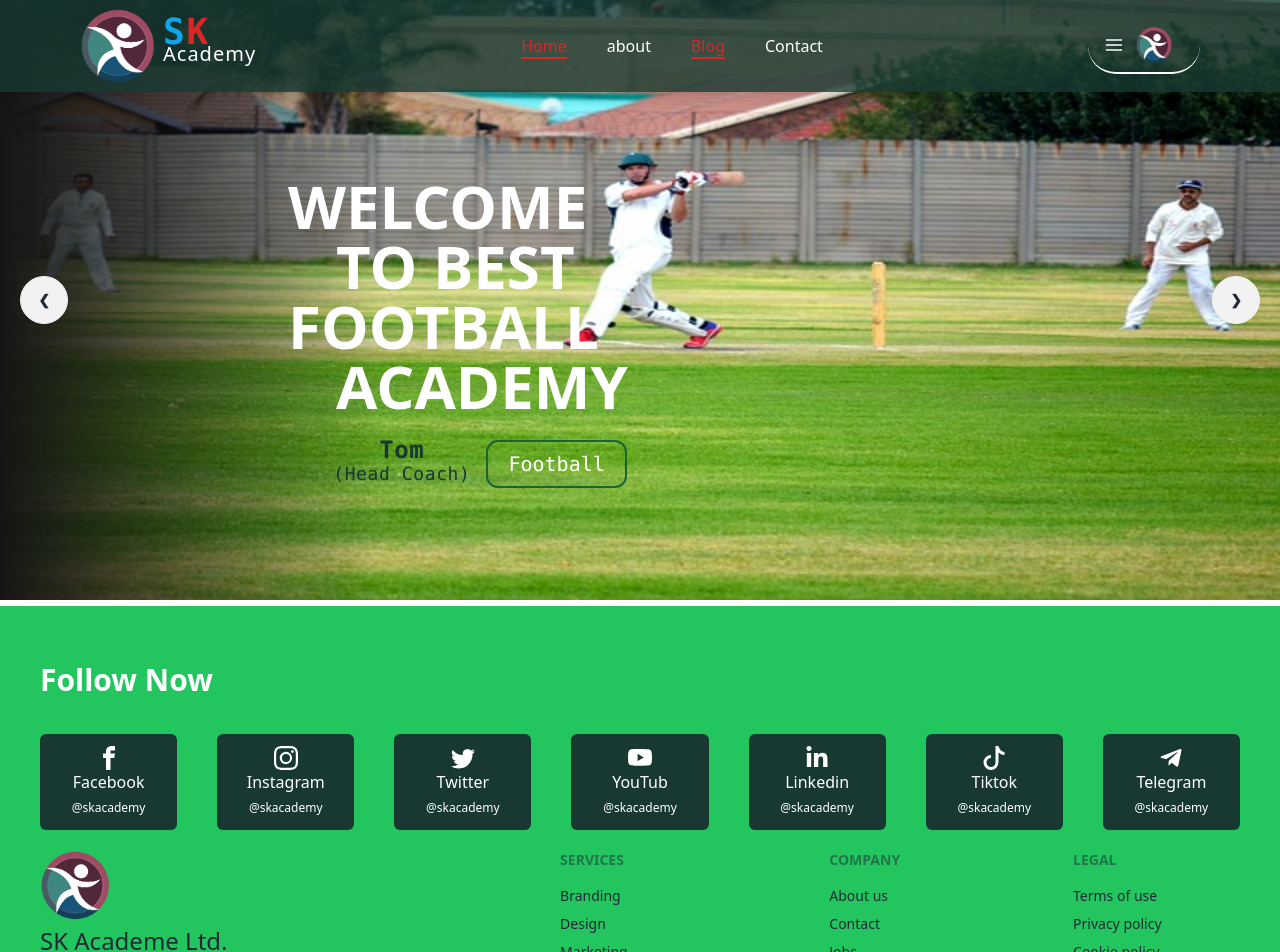
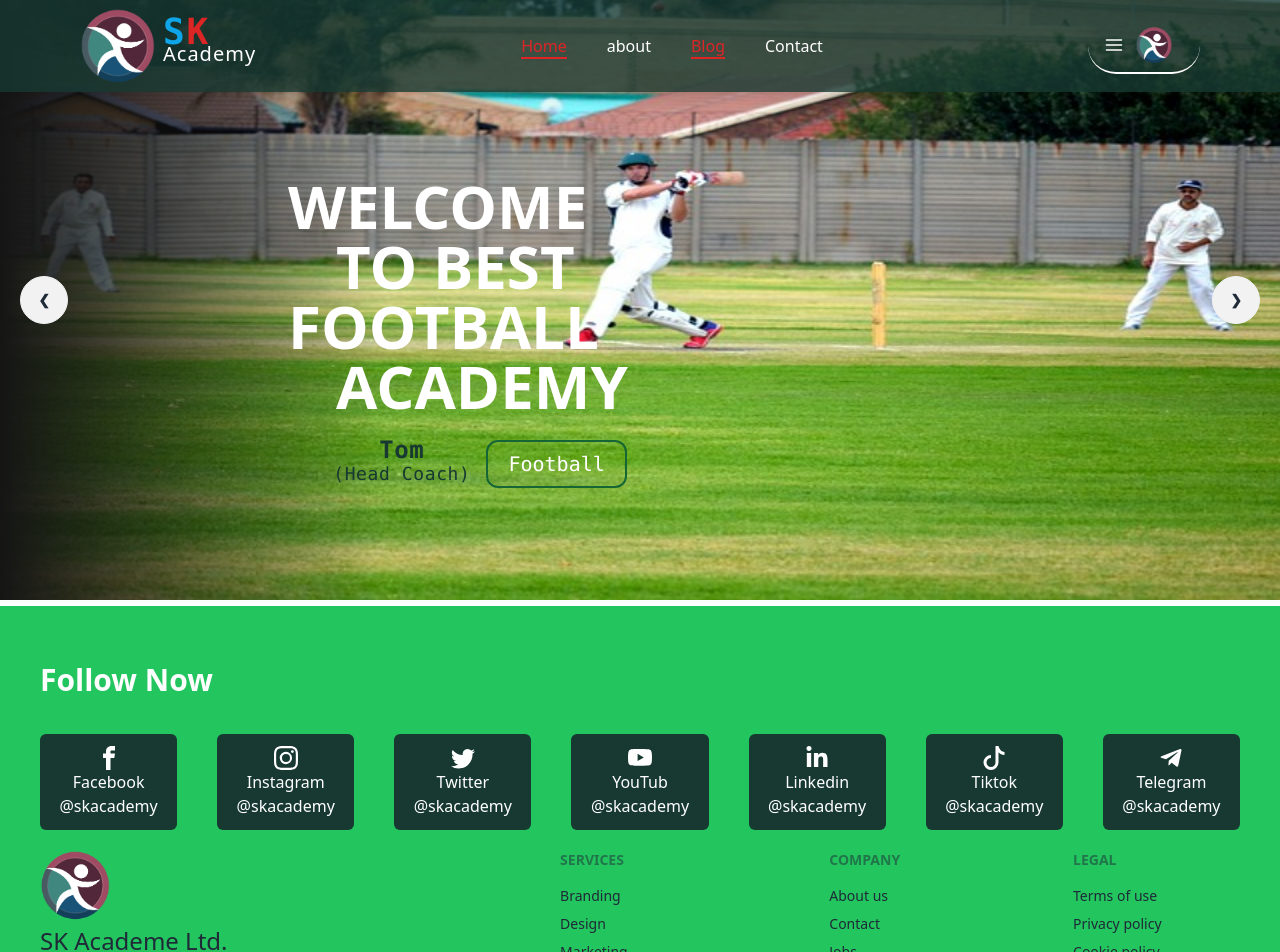
Before and after one commit to saifularafat/sports_academy_client, a React (Vite) app: page / in a window 1280 px wide. Shown: the top 952 px of the page. Built offline with nearby package versions, Linux system fonts and the light colour scheme.

Commit message:
Footer text and animation

```diff
--- a/src/index.css
+++ b/src/index.css
@@ -12,7 +12,9 @@
 
 
 
+
+
 /* Footer style */
 .fontStyle{
-    @apply py-3 md:px-4 px-1 bg-main_color text-white rounded-md text-center
+    @apply py-3 md:px-4 px-1 bg-main_color text-white rounded-md text-center hover:opacity-80 transition duration-200 hover:animate-bounce
 }
--- a/src/pages/Home/Banner/Paragraph.jsx
+++ b/src/pages/Home/Banner/Paragraph.jsx
@@ -14,9 +14,9 @@ const Paragraph = ({ one, two, three, four, coachName, label, adders, colors })
             <div className="md:flex items-center justify-center">
                 <p className='coachName' style={{ lineHeight: '20px' }}>{coachName}<br /> <span className="text-lg font-normal">(Head Coach)</span></p>
                 <Link to={adders}
-                    className="border-2 hidden md:block border-green-800 text-xl font-mono font-medium rounded-xl py-2 px-5 relative md:inline-flex items-center justify-start overflow-hidden transition-all group">
+                    className="border-2 hidden md:block border-green-800 hover:border-color-btn text-xl font-mono font-medium rounded-xl py-2 px-5 relative md:inline-flex items-center justify-start overflow-hidden transition-all group">
 
-                    <span className="w-0 h-0 rounded bg-red-700 absolute top-0 left-0 ease-out duration-500 transition-all group-hover:w-full group-hover:h-full -z-1"></span>
+                    <span className="w-0 h-0 rounded bg-color-btn absolute top-0 left-0 ease-out duration-500 transition-all group-hover:w-full group-hover:h-full -z-1"></span>
                     <span className="w-full text-white transition-colors duration-300 ease-in-out group-hover:text-white z-10">
                         {label}
                     </span>
--- a/src/pages/Shares/Footer/Footer.jsx
+++ b/src/pages/Shares/Footer/Footer.jsx
@@ -13,39 +13,39 @@ const Footer = () => {
                 <div className="fontStyle">
                     <Link>
                         <ImFacebook className="w-6 h-6 mx-auto" />
-                        <p className="">Facebook <br /> <span className="text-xs">@skacademy</span></p>
+                        <p className="">Facebook <br /> <span className=" text-xs md:text-base">@skacademy</span></p>
                     </Link>
                 </div>
                 <div className="fontStyle">
                     <Link>
                         <BsInstagram className="w-6 h-6 mx-auto" />
-                        <p className="">Instagram <br /> <span className="text-xs">@skacademy</span></p>
+                        <p className="">Instagram <br /> <span className=" text-xs md:text-base">@skacademy</span></p>
                     </Link>
                 </div>
                 <div className="fontStyle">
                     <Link>
                         <BsTwitter className="w-6 h-6 mx-auto" />
-                        <p className="">Twitter <br /> <span className="text-xs">@skacademy</span></p>
+                        <p className="">Twitter <br /> <span className=" text-xs md:text-base">@skacademy</span></p>
                     </Link>
                 </div>
                 <div className="fontStyle">
                     <Link><BsYoutube className="w-6 h-6 mx-auto" />
-                        <p className="">YouTub <br /> <span className="text-xs">@skacademy</span></p>
+                        <p className="">YouTub <br /> <span className=" text-xs md:text-base">@skacademy</span></p>
                     </Link>
                 </div>
                 <div className="fontStyle">
                     <Link><FaLinkedinIn className="w-6 h-6 mx-auto" />
-                        <p className="">Linkedin <br /> <span className="text-xs">@skacademy</span></p>
+                        <p className="">Linkedin <br /> <span className=" text-xs md:text-base">@skacademy</span></p>
                     </Link>
                 </div>
                 <div className="fontStyle">
                     <Link><BsTiktok className="w-6 h-6 mx-auto" />
-                        <p className="">Tiktok <br /> <span className="text-xs">@skacademy</span></p>
+                        <p className="">Tiktok <br /> <span className=" text-xs md:text-base">@skacademy</span></p>
                     </Link>
                 </div>
                 <div className="fontStyle">
                     <Link><FaTelegramPlane className="w-6 h-6 mx-auto" />
-                        <p className="">Telegram <br /> <span className="text-xs">@skacademy</span></p>
+                        <p className="">Telegram <br /> <span className=" text-xs md:text-base">@skacademy</span></p>
                     </Link>
                 </div>
 
--- a/tailwind.config.js
+++ b/tailwind.config.js
@@ -11,6 +11,10 @@ export default {
       },
       colors: {
         'main_color': '#173931',
+        'color-btn': '#FF3811',
+        'title-color': '#151515',
+        'description-color': '#737373',
+        'second-title': '#444444',
       },
       backgroundImage: {
         'imageName': "url",
```
